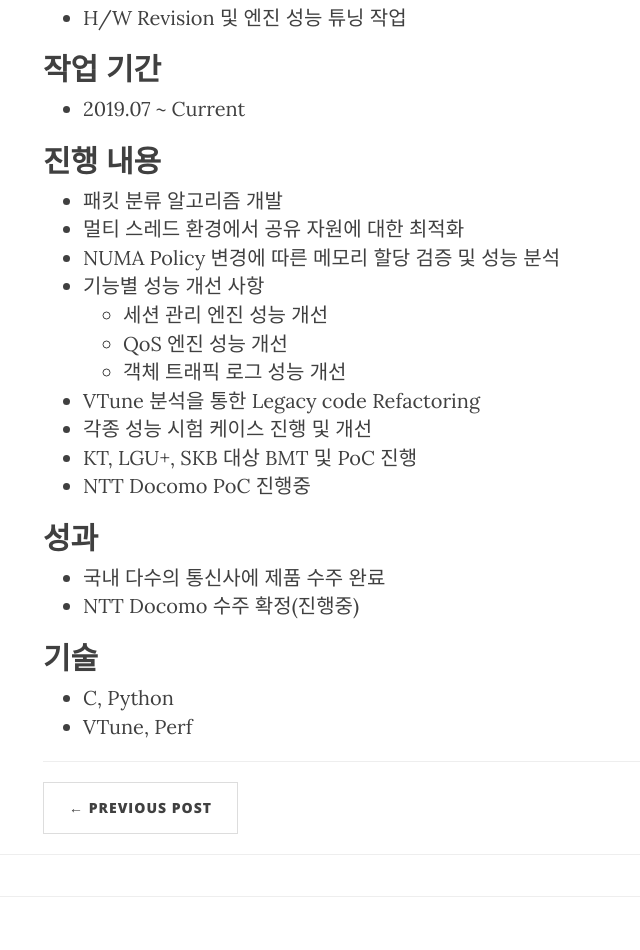
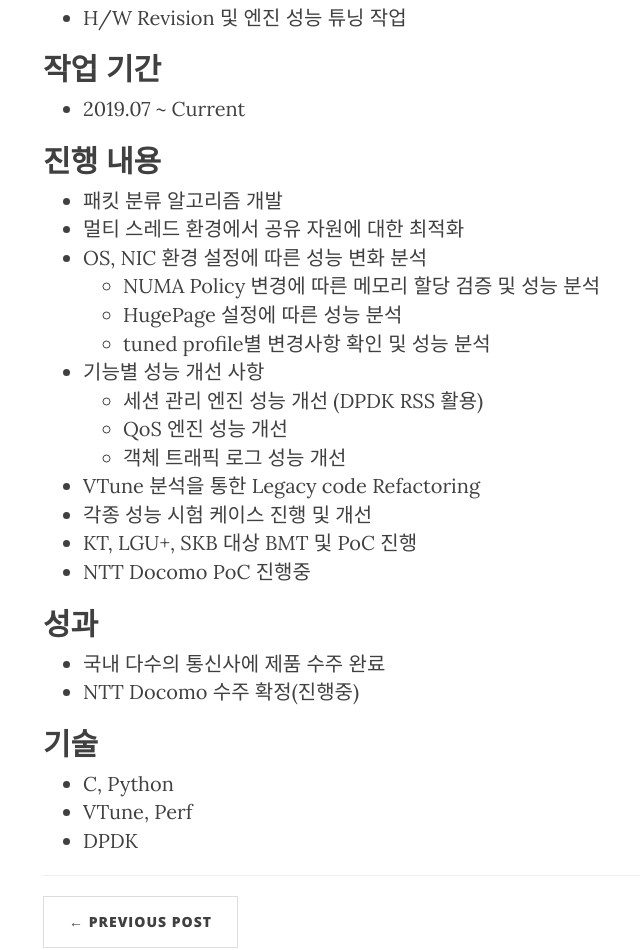
Before and after one commit to Y-JaeHyun/Y-JaeHyun.github.io, a Jekyll site: the page built from _posts/2021-06-16-5G 통신망 트래픽 처리를 위한 고성능 IPS 개발.md, in a window 1280 px wide and 1400 px high. Shown: the part 404-1354 px from the top of the window, without its empty margins (222-862 px from the left). Built offline with Jekyll 4.4.1, drawn with Linux system fonts in a browser that asks for light colours; nearby versions of some CDN libraries; comment, search, counter and statistics services are not loaded.

Commit message:
cv update

```diff
--- a/_posts/2021-06-16-5G 통신망 트래픽 처리를 위한 고성능 IPS 개발.md
+++ b/_posts/2021-06-16-5G 통신망 트래픽 처리를 위한 고성능 IPS 개발.md
@@ -21,9 +21,12 @@ category: Experiences
 
 * 패킷 분류 알고리즘 개발
 * 멀티 스레드 환경에서 공유 자원에 대한 최적화
-* NUMA Policy 변경에 따른 메모리 할당 검증 및 성능 분석
+* OS, NIC 환경 설정에 따른 성능 변화 분석
+  * NUMA Policy 변경에 따른 메모리 할당 검증 및 성능 분석
+  * HugePage 설정에 따른 성능 분석
+  * tuned profile별 변경사항 확인 및 성능 분석
 * 기능별 성능 개선 사항
-  * 세션 관리 엔진 성능 개선
+  * 세션 관리 엔진 성능 개선 (DPDK RSS 활용)
   * QoS 엔진 성능 개선
   * 객체 트래픽 로그 성능 개선
 * VTune 분석을 통한 Legacy code Refactoring
@@ -42,3 +45,4 @@ category: Experiences
 
 * C, Python
 * VTune, Perf
+* DPDK
```
Also changed, not shown: _posts/2016-12-31-차세대 IPS 제품군 기능 개발.md (added, +44 -0 lines), _posts/2017-02-28-Sniper ONE 3.0 제품화 TFT.md (added, +39 -0 lines).
